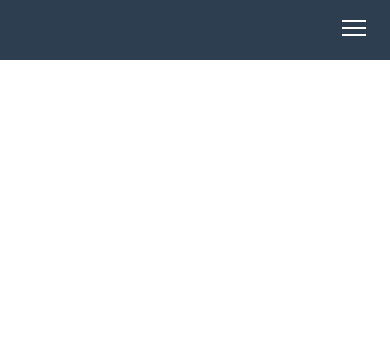
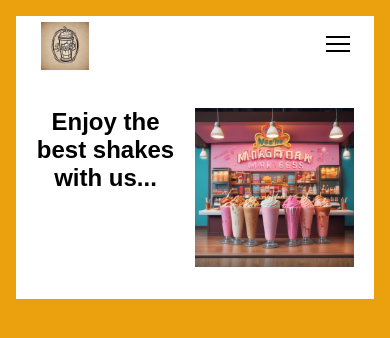
Before and after one commit to KyatramoniRakesh/Restaruant-Landing-page, a plain HTML site: page index.html in a window 390 px wide. Drawn offline with Linux system fonts and the light colour scheme.

Commit message:
project in progress

```diff
--- a/index.html
+++ b/index.html
@@ -9,6 +9,7 @@
 <body>
   <nav>
     <input type="checkbox" id="sidebar-active" >
+    <img src="Images/logo.jpeg" alt="logo" class="logo">
     <label for="sidebar-active" class="open-sidebar-button">
       <svg xmlns="http://www.w3.org/2000/svg" height="32" viewBox="0 -960 960 960" width="32"><path d="M120-240v-60h720v60H120Zm0-210v-60h720v60H120Zm0-210v-60h720v60H120Z"/></svg>
     </label>
@@ -17,12 +18,23 @@
       <label for="sidebar-active" class="close-sidebar-button">
         <svg xmlns="http://www.w3.org/2000/svg" height="32" viewBox="0 -960 960 960" width="32"><path d="m249-207-42-42 231-231-231-231 42-42 231 231 231-231 42 42-231 231 231 231-42 42-231-231-231 231Z"/></svg>
       </label>
-      <a href="#">Home</a>
+
+      <a href="#" class="home-link">Home</a>
       <a href="#">About</a>
       <a href="#">Products</a>
       <a href="#">Contact</a>
       <a href="#">Other</a>
     </div>
   </nav>
+  <div class="container">
+    <div class="row">
+      <div class="col-sm-6">
+        <h2>Enjoy the best shakes with us...</h2>
+      </div>
+      <div class="col-sm-6">
+        <img src="Images/1.jpeg" alt="image">
+      </div>
+    </div>
+  </div>
 </body>
 </html>
--- a/style.css
+++ b/style.css
@@ -7,19 +7,33 @@
   margin: 0;
   padding: 0;
 }
-html{
+html {
   font-size: 12pt;
-  font-family:Arial, Helvetica, sans-serif;
+  font-family: Arial, Helvetica, sans-serif;
+  background-color: #EBA00D;
+}
+
+body {
+  margin: 1rem 4rem;
+  /* display: flex; */
+  background-color:white;
+  justify-content: center;
+  /* padding: 0 40px; */
 }
 
 nav{
   height: 60px;
-  background-color: var(--color-1);
   display: flex;
   justify-content: flex-end;
   align-items: center;
+
 }
-
+.logo{
+  height: 3rem;
+  padding-left: 2rem;
+  width:  fit-content;
+  /* border-radius: 50%; */
+}
 .links-container{
   height: 100%;
   width: 100%;
@@ -34,18 +48,21 @@ nav a{
   display: flex;
   align-items: center;
   text-decoration: none;
-  color: var(--text-color);
+  color: black;
+
 }
 
 nav a:hover{
   color:orange;
+  /* background-color: brown; */
+
 }
 
 nav .home-link{
   margin-right: auto;
 }
 nav svg{
-  fill: white;
+  fill: black;
 }
 
 #sidebar-active{
@@ -56,7 +73,68 @@ nav svg{
   display: none;
 }
 
+/* <============  Container  =========>*/
+h1{
+  font-size: larger;
+}
+.container {
+  margin-top: 2rem;
+  padding: 0 20px;
+  display: flex;
+  justify-content: center;
+  padding-bottom: 2rem;
+}
+.row {
+  display: flex;
+  justify-content: center;
+}
+
+.col-sm-6 {
+  flex: 1; /* Equal width for both columns */
+  display: flex;
+  flex-direction: column;
+  align-items: center;
+  text-align: center;
+}
+
+.col-sm-6 img {
+  max-width: 100%;
+}
+
+.col-sm-6 h2 {
+  margin-right: 20px; /* Add spacing between text and image */
+}
+
+/* <============  Container End =========> */
 @media(max-width:450px){
+  body{
+    margin: 1rem 1rem;
+  }
+  .container{
+    display: flex;
+    flex-direction: column;
+  }
+  nav {
+    display: flex;
+    flex-direction: row;
+    justify-content: space-between; /* Align logo and menu icon to start and end */
+    align-items: center;
+  }
+
+  .logo {
+    margin-left: 5px; /* Add some space between the logo and the edge */
+    height: 3rem;
+    width: 3rem;
+    padding: 20px;
+    display: flex;
+    justify-content: flex-start;
+  }
+
+
+  .open-sidebar-button {
+    order: 2; /* Place menu icon at the end */
+  }
+
   .links-container{
     flex-direction: column;
     align-items: flex-start;
@@ -77,6 +155,7 @@ nav svg{
     padding: 30px 20px;
     justify-content: flex-start;
   }
+
   .open-sidebar-button, .close-sidebar-button{
     display:block;
     padding:20px;
```
Also changed, not shown: Images/logo.jpeg (added).
